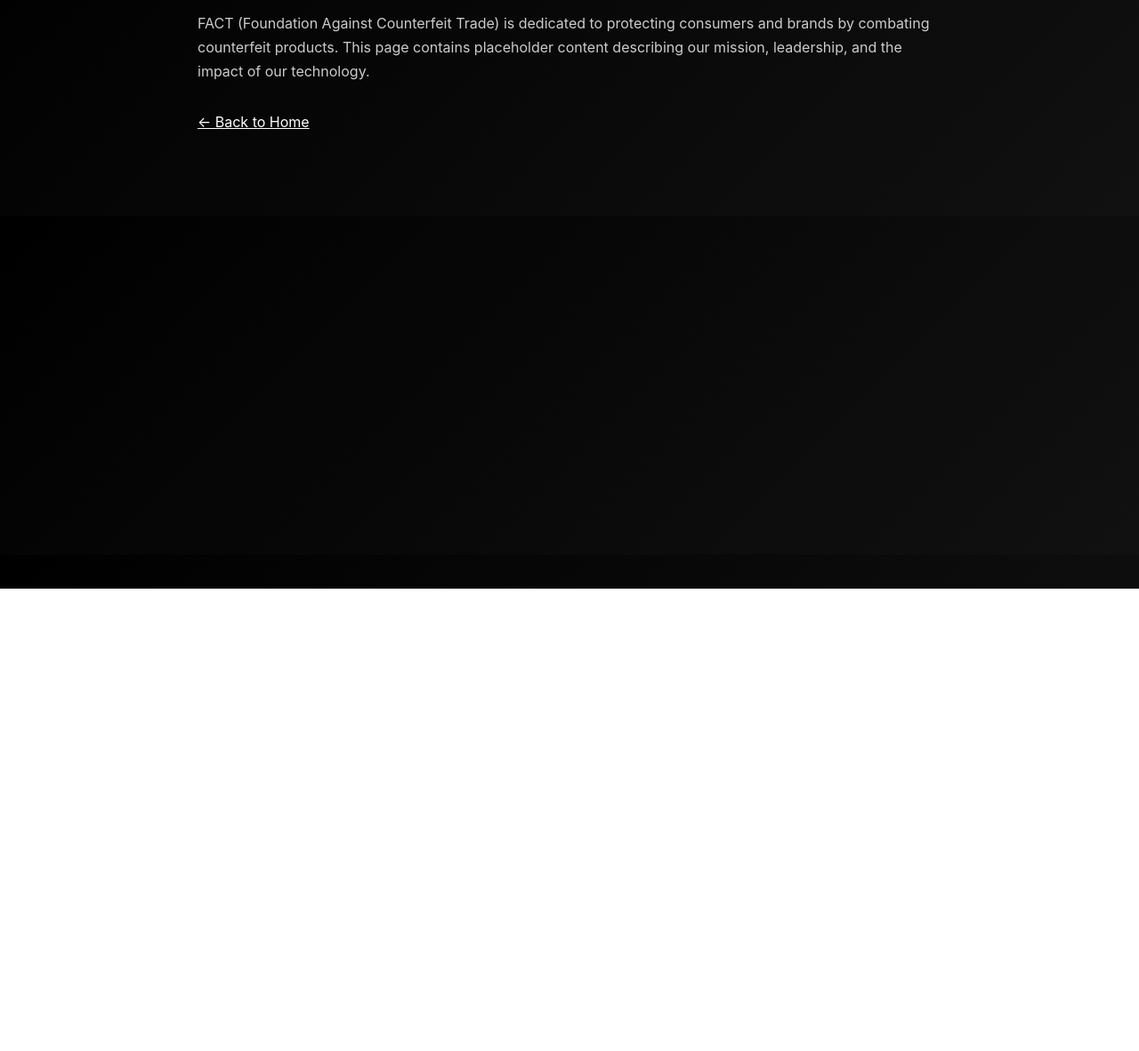
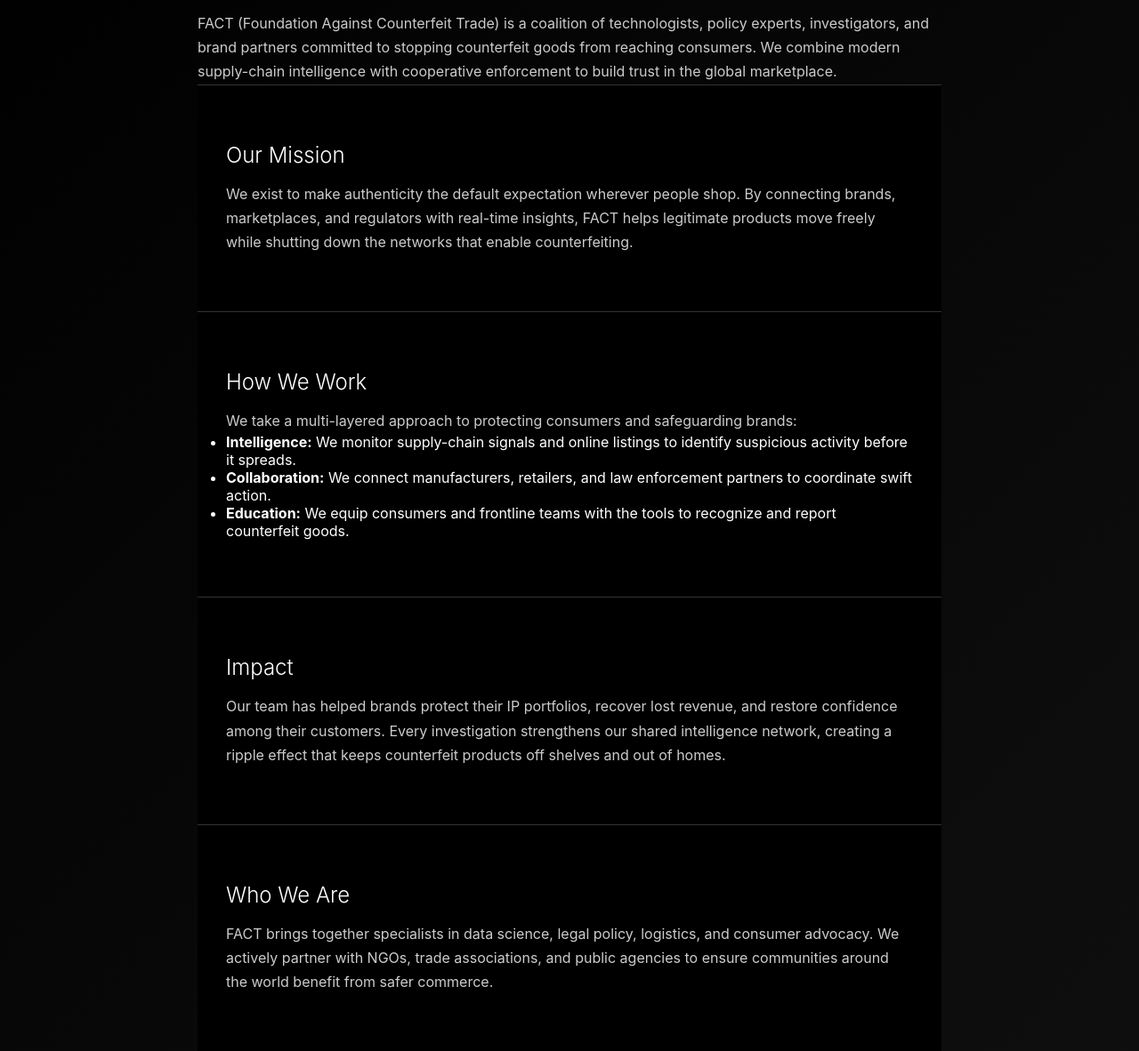
Before and after one commit to thefolclorecompany/FACT-site, a plain HTML site: page about.html in a window 1280 px wide. Shown: the part 138-1320 px from the top of the page at 89% size. Before the commit the page ends 800 px from the top, so only its background shows below. Drawn offline with Linux system fonts and the light colour scheme; no server answers.

Commit message:
Improved about page

```diff
--- a/about.html
+++ b/about.html
@@ -19,10 +19,59 @@
     <main class="container">
         <h1>About Us</h1>
         <p>
-            FACT (Foundation Against Counterfeit Trade) is dedicated to protecting consumers and brands by
-            combating counterfeit products. This page contains placeholder content describing our mission,
-            leadership, and the impact of our technology.
+            FACT (Foundation Against Counterfeit Trade) is a coalition of technologists, policy experts,
+            investigators, and brand partners committed to stopping counterfeit goods from reaching
+            consumers. We combine modern supply-chain intelligence with cooperative enforcement to build
+            trust in the global marketplace.
         </p>
+
+        <section class="content-section">
+            <h2>Our Mission</h2>
+            <p>
+                We exist to make authenticity the default expectation wherever people shop. By connecting
+                brands, marketplaces, and regulators with real-time insights, FACT helps legitimate products
+                move freely while shutting down the networks that enable counterfeiting.
+            </p>
+        </section>
+
+        <section class="content-section">
+            <h2>How We Work</h2>
+            <p>We take a multi-layered approach to protecting consumers and safeguarding brands:</p>
+            <ul>
+                <li><strong>Intelligence:</strong> We monitor supply-chain signals and online listings to identify suspicious activity before it spreads.</li>
+                <li><strong>Collaboration:</strong> We connect manufacturers, retailers, and law enforcement partners to coordinate swift action.</li>
+                <li><strong>Education:</strong> We equip consumers and frontline teams with the tools to recognize and report counterfeit goods.</li>
+            </ul>
+        </section>
+
+        <section class="content-section">
+            <h2>Impact</h2>
+            <p>
+                Our team has helped brands protect their IP portfolios, recover lost revenue, and restore
+                confidence among their customers. Every investigation strengthens our shared intelligence
+                network, creating a ripple effect that keeps counterfeit products off shelves and out of
+                homes.
+            </p>
+        </section>
+
+        <section class="content-section">
+            <h2>Who We Are</h2>
+            <p>
+                FACT brings together specialists in data science, legal policy, logistics, and consumer
+                advocacy. We actively partner with NGOs, trade associations, and public agencies to ensure
+                communities around the world benefit from safer commerce.
+            </p>
+        </section>
+
+        <section class="content-section">
+            <h2>Join the Effort</h2>
+            <p>
+                Counterfeit trade adapts quickly, so our defenses must evolve even faster. If you are a brand
+                owner, marketplace operator, or consumer advocate interested in collaborating with FACT,
+                please reach out through our <a href="contact.html">contact page</a>.
+            </p>
+        </section>
+
         <a class="back" href="index.html">← Back to Home</a>
     </main>
     <script src="script.js"></script>
--- a/translations.js
+++ b/translations.js
@@ -212,8 +212,8 @@ const translations = {
     },
     pt: {
         meta: {
-            title: "FACT - Fundação Contra o Comércio de Falsificações",
-            copyright: "© 2024 Fundação Contra o Comércio de Falsificações. Construindo um mercado global de álcool mais seguro e responsável."
+            title: "FACT - Fundação de Autenticação e Certificação de Transparência",
+            copyright: "© 2024 Fundação de Autenticação e Certificação de Transparência. Construindo um mercado global de álcool mais seguro e responsável."
         },
         nav: {
             platform: "Plataforma",
```
